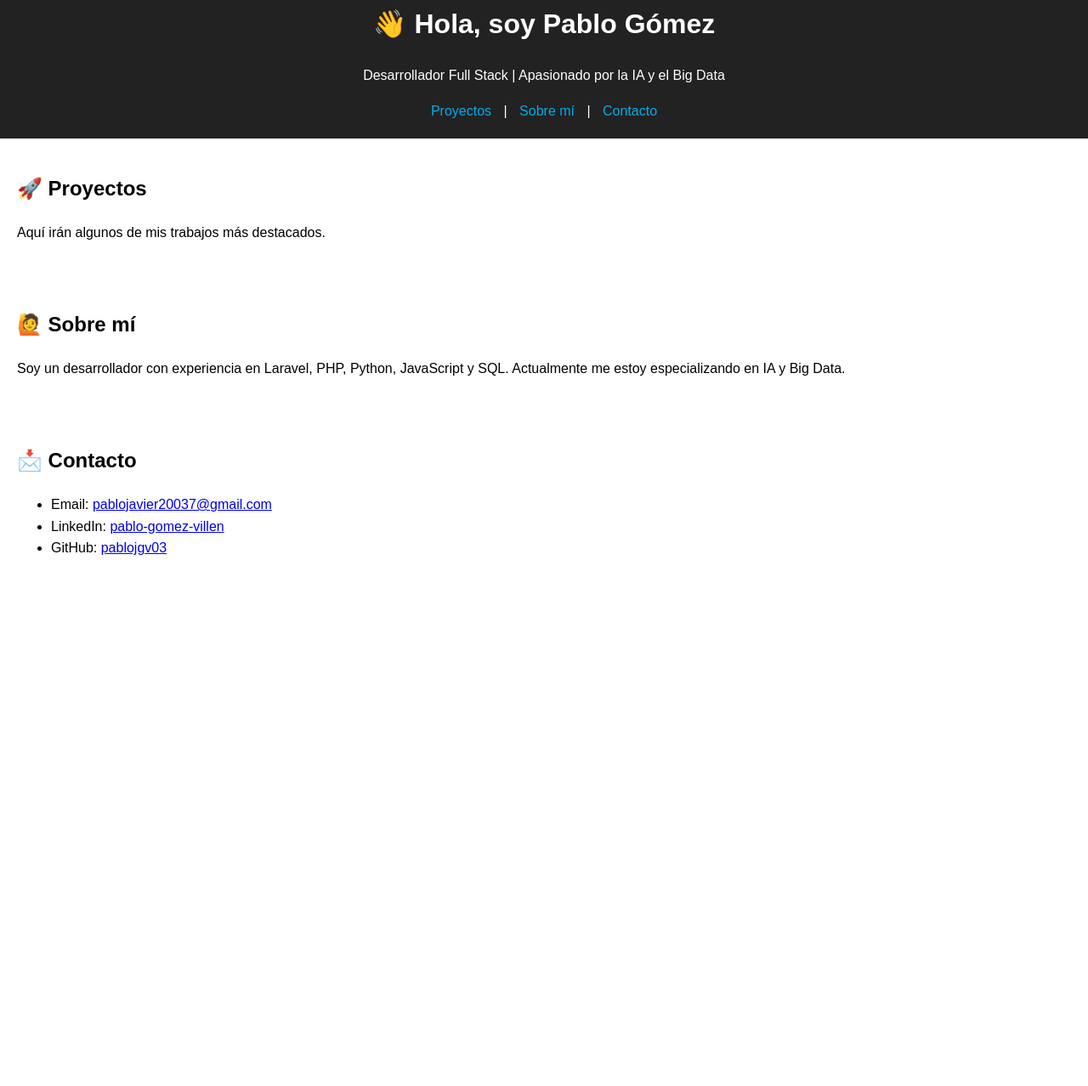
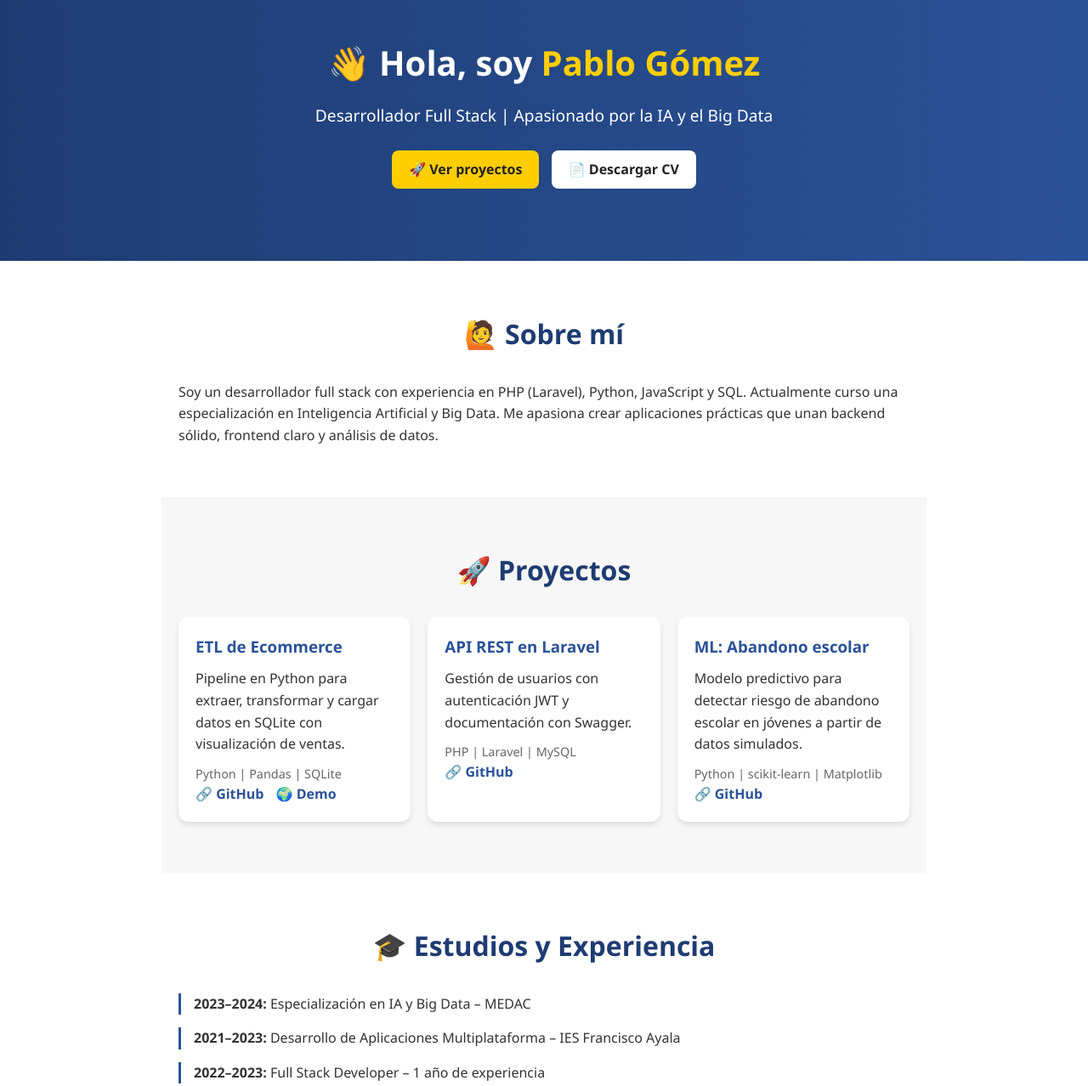
Before and after one commit to pablojgv03/pablojgv03.github.io, a plain HTML site: page index.html in a window 1280 px wide. Shown: the part 38-1316 px from the top of the page at 85% size. Before the commit the page ends 800 px from the top, so only its background shows below. Drawn offline with Linux system fonts and the light colour scheme.

Commit message:
Primer portfolio en github Pages

```diff
--- a/index.html
+++ b/index.html
@@ -7,35 +7,84 @@
   <link rel="stylesheet" href="style.css">
 </head>
 <body>
-  <header>
-    <h1>👋 Hola, soy Pablo Gómez</h1>
-    <p>Desarrollador Full Stack | Apasionado por la IA y el Big Data</p>
-    <nav>
-      <a href="#proyectos">Proyectos</a> |
-      <a href="#sobre-mi">Sobre mí</a> |
-      <a href="#contacto">Contacto</a>
-    </nav>
+  <!-- Header / Hero -->
+  <header class="hero">
+    <div class="hero-content">
+      <h1>👋 Hola, soy <span>Pablo Gómez</span></h1>
+      <p>Desarrollador Full Stack | Apasionado por la IA y el Big Data</p>
+      <div class="hero-buttons">
+        <a href="#proyectos" class="btn">🚀 Ver proyectos</a>
+        <a href="cv.pdf" target="_blank" class="btn secondary">📄 Descargar CV</a>
+      </div>
+    </div>
   </header>
 
-  <main>
-    <section id="proyectos">
-      <h2>🚀 Proyectos</h2>
-      <p>Aquí irán algunos de mis trabajos más destacados.</p>
-    </section>
+  <!-- Sobre mí -->
+  <section id="sobre-mi" class="section">
+    <h2>🙋 Sobre mí</h2>
+    <p>
+      Soy un desarrollador full stack con experiencia en PHP (Laravel), Python, JavaScript y SQL.
+      Actualmente curso una especialización en Inteligencia Artificial y Big Data.
+      Me apasiona crear aplicaciones prácticas que unan backend sólido, frontend claro y análisis de datos.
+    </p>
+  </section>
 
-    <section id="sobre-mi">
-      <h2>🙋 Sobre mí</h2>
-      <p>Soy un desarrollador con experiencia en Laravel, PHP, Python, JavaScript y SQL. Actualmente me estoy especializando en IA y Big Data.</p>
-    </section>
+  <!-- Proyectos -->
+  <section id="proyectos" class="section bg-light">
+    <h2>🚀 Proyectos</h2>
+    <div class="projects">
+      <div class="project-card">
+        <h3>ETL de Ecommerce</h3>
+        <p>Pipeline en Python para extraer, transformar y cargar datos en SQLite con visualización de ventas.</p>
+        <span class="tech">Python | Pandas | SQLite</span>
+        <div class="links">
+          <a href="#">🔗 GitHub</a>
+          <a href="#">🌍 Demo</a>
+        </div>
+      </div>
+      <div class="project-card">
+        <h3>API REST en Laravel</h3>
+        <p>Gestión de usuarios con autenticación JWT y documentación con Swagger.</p>
+        <span class="tech">PHP | Laravel | MySQL</span>
+        <div class="links">
+          <a href="#">🔗 GitHub</a>
+        </div>
+      </div>
+      <div class="project-card">
+        <h3>ML: Abandono escolar</h3>
+        <p>Modelo predictivo para detectar riesgo de abandono escolar en jóvenes a partir de datos simulados.</p>
+        <span class="tech">Python | scikit-learn | Matplotlib</span>
+        <div class="links">
+          <a href="#">🔗 GitHub</a>
+        </div>
+      </div>
+    </div>
+  </section>
 
-    <section id="contacto">
-      <h2>📩 Contacto</h2>
-      <ul>
-        <li>Email: <a href="mailto:pablojavier20037@gmail.com">pablojavier20037@gmail.com</a></li>
-        <li>LinkedIn: <a href="https://www.linkedin.com/in/pablo-gomez-villen" target="_blank">pablo-gomez-villen</a></li>
-        <li>GitHub: <a href="https://github.com/pablojgv03" target="_blank">pablojgv03</a></li>
-      </ul>
-    </section>
-  </main>
+  <!-- Estudios / Experiencia -->
+  <section id="estudios" class="section">
+    <h2>🎓 Estudios y Experiencia</h2>
+    <ul class="timeline">
+      <li><strong>2023–2024:</strong> Especialización en IA y Big Data – MEDAC</li>
+      <li><strong>2021–2023:</strong> Desarrollo de Aplicaciones Multiplataforma – IES Francisco Ayala</li>
+      <li><strong>2022–2023:</strong> Full Stack Developer – 1 año de experiencia</li>
+    </ul>
+  </section>
+
+  <!-- Contacto -->
+  <section id="contacto" class="section bg-dark">
+    <h2>📩 Contacto</h2>
+    <p>Puedes escribirme o conocer más sobre mi trabajo aquí:</p>
+    <ul class="contact">
+      <li>📧 <a href="mailto:pablojavier20037@gmail.com">pablojavier20037@gmail.com</a></li>
+      <li>💼 <a href="https://www.linkedin.com/in/pablo-gomez-villen" target="_blank">LinkedIn</a></li>
+      <li>🐙 <a href="https://github.com/pablojgv03" target="_blank">GitHub</a></li>
+    </ul>
+  </section>
+
+  <!-- Footer -->
+  <footer>
+    <p>© 2025 Pablo Gómez | Portfolio creado con ❤️</p>
+  </footer>
 </body>
 </html>
--- a/style.css
+++ b/style.css
@@ -1,23 +1,159 @@
-body {
-  font-family: Arial, sans-serif;
+/* Reset básico */
+* {
   margin: 0;
   padding: 0;
-  line-height: 1.6;
+  box-sizing: border-box;
 }
 
-header {
-  background: #222;
-  color: #fff;
+body {
+  font-family: 'Segoe UI', Arial, sans-serif;
+  line-height: 1.6;
+  color: #333;
+  background-color: #fff;
+}
+
+/* Hero */
+.hero {
+  background: linear-gradient(to right, #1e3c72, #2a5298);
+  color: white;
+  text-align: center;
+  padding: 80px 20px;
+}
+
+.hero h1 {
+  font-size: 2.5rem;
+}
+
+.hero h1 span {
+  color: #ffce00;
+}
+
+.hero p {
+  font-size: 1.2rem;
+  margin: 15px 0;
+}
+
+.hero-buttons {
+  margin-top: 20px;
+}
+
+.btn {
+  display: inline-block;
+  background: #ffce00;
+  color: #222;
+  padding: 10px 20px;
+  margin: 5px;
+  border-radius: 8px;
+  text-decoration: none;
+  font-weight: bold;
+  transition: 0.3s;
+}
+
+.btn:hover {
+  background: #ffd633;
+}
+
+.btn.secondary {
+  background: #fff;
+  color: #222;
+}
+
+/* Secciones */
+.section {
+  padding: 60px 20px;
+  max-width: 900px;
+  margin: auto;
+}
+
+.section h2 {
+  text-align: center;
+  margin-bottom: 30px;
+  font-size: 2rem;
+  color: #1e3c72;
+}
+
+.bg-light {
+  background: #f7f7f7;
+}
+
+.bg-dark {
+  background: #1e3c72;
+  color: white;
+}
+
+.bg-dark a {
+  color: #ffce00;
+}
+
+/* Proyectos */
+.projects {
+  display: grid;
+  grid-template-columns: repeat(auto-fit, minmax(250px, 1fr));
+  gap: 20px;
+}
+
+.project-card {
+  background: white;
   padding: 20px;
+  border-radius: 12px;
+  box-shadow: 0 4px 6px rgba(0,0,0,0.1);
+  transition: transform 0.2s;
+}
+
+.project-card:hover {
+  transform: translateY(-5px);
+}
+
+.project-card h3 {
+  margin-bottom: 10px;
+  color: #2a5298;
+}
+
+.project-card .tech {
+  display: block;
+  margin-top: 10px;
+  font-size: 0.9rem;
+  color: #666;
+}
+
+.project-card .links a {
+  margin-right: 10px;
+  text-decoration: none;
+  color: #2a5298;
+  font-weight: bold;
+}
+
+/* Timeline */
+.timeline {
+  list-style: none;
+  padding-left: 0;
+}
+
+.timeline li {
+  margin: 15px 0;
+  padding-left: 15px;
+  border-left: 3px solid #2a5298;
+}
+
+/* Contacto */
+.contact {
+  list-style: none;
   text-align: center;
 }
 
-nav a {
-  color: #00aced;
-  text-decoration: none;
-  margin: 0 10px;
+.contact li {
+  margin: 10px 0;
 }
 
-section {
+.contact a {
+  text-decoration: none;
+  font-weight: bold;
+}
+
+/* Footer */
+footer {
+  text-align: center;
   padding: 20px;
+  background: #222;
+  color: white;
 }
```
